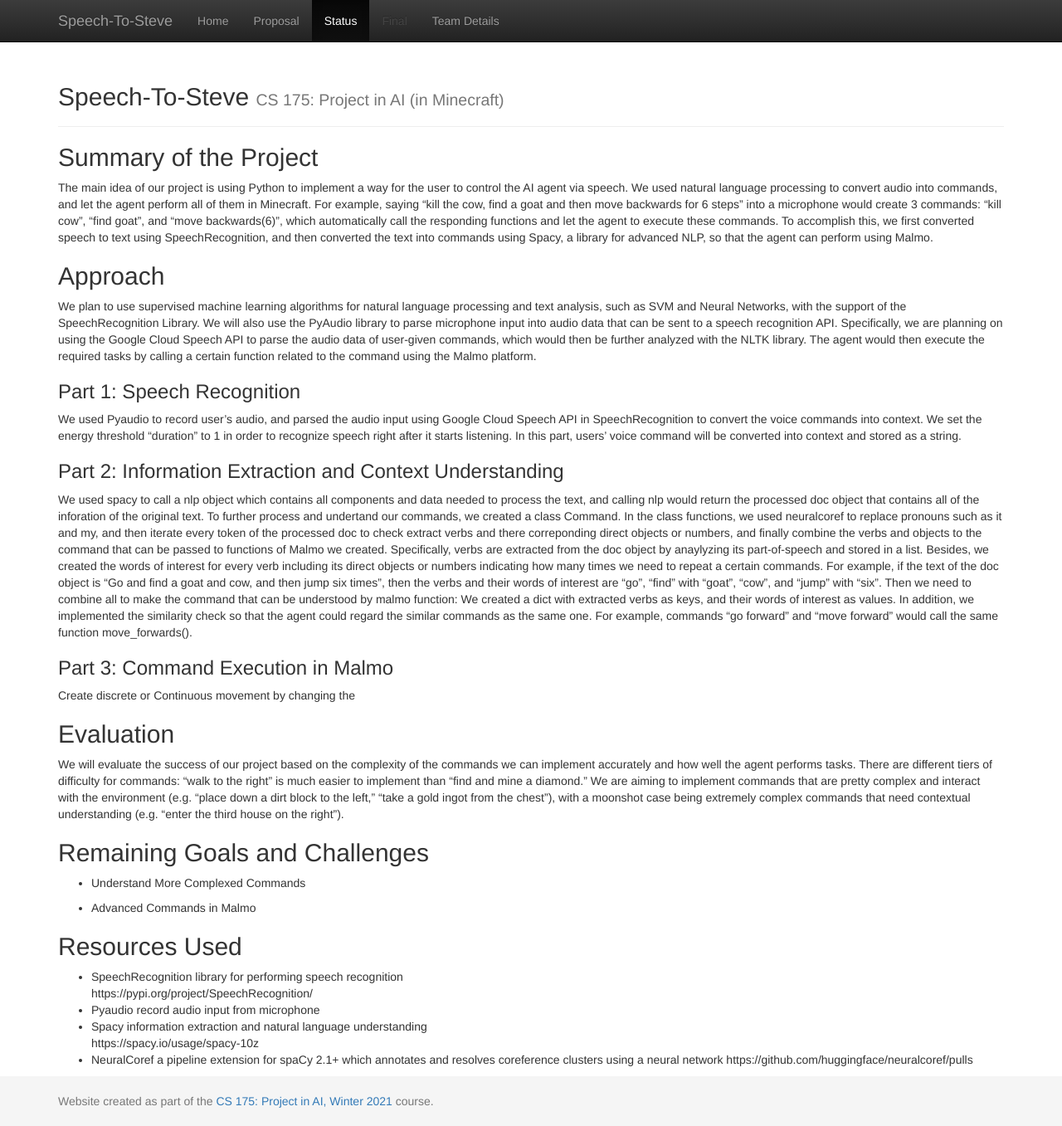
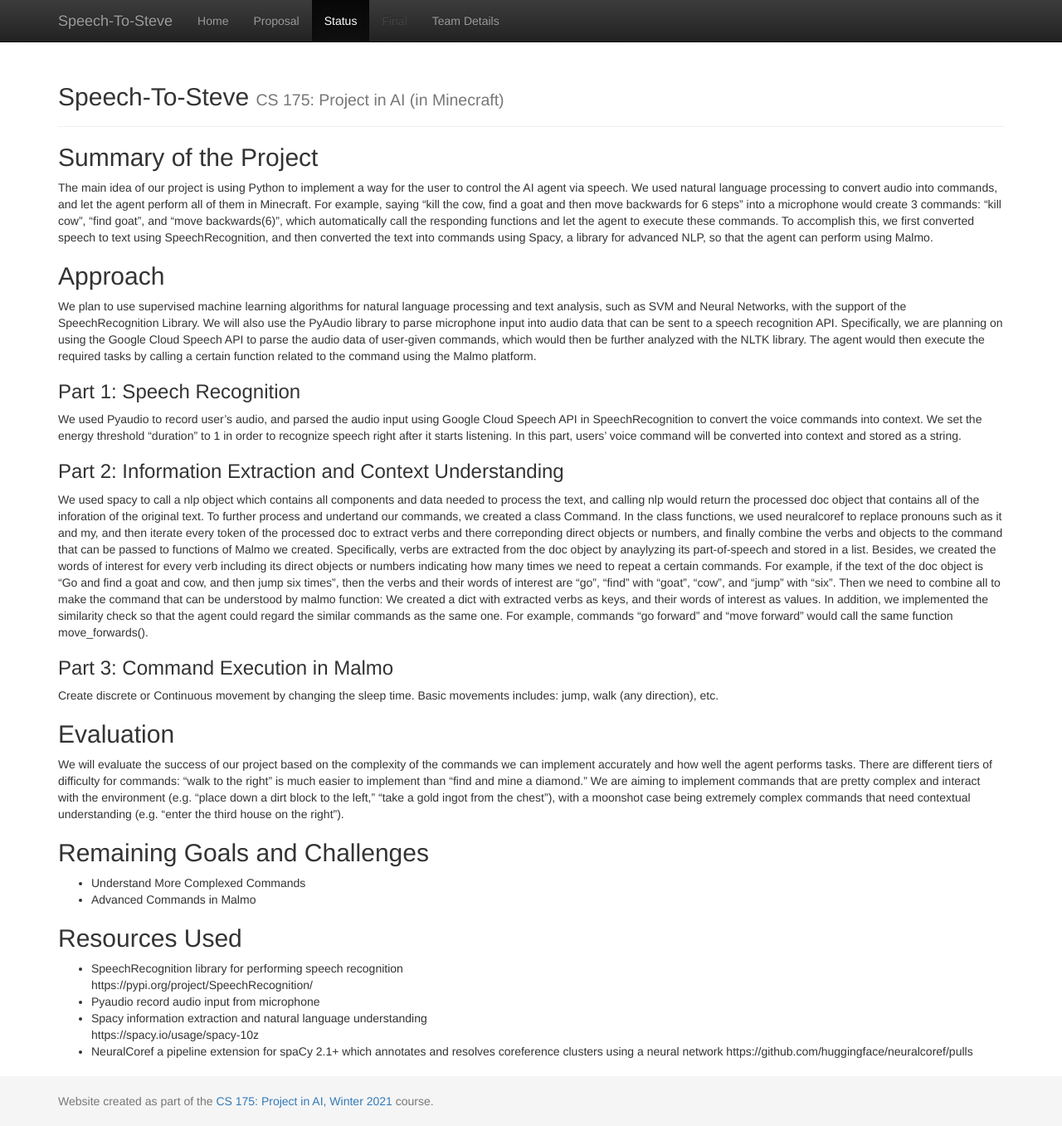
Before and after one commit to geeeeeeeeew/CS-175-Team-Direction-, a Jekyll site: the page built from docs/status.md, in a window 1280 px wide and 1357 px high. Shown: the whole window at 83% size. Built offline with Jekyll 4.4.1, drawn with Linux system fonts in a browser that asks for light colours.

Commit message:
Update status.md

```diff
--- a/docs/status.md
+++ b/docs/status.md
@@ -11,15 +11,16 @@
 ### Part 1: Speech Recognition
 We used Pyaudio to record user's audio, and parsed the audio input using Google Cloud Speech API in SpeechRecognition to convert the voice commands into context. We set the energy threshold "duration" to 1 in order to recognize speech right after it starts listening. In this part, users' voice command will be converted into context and stored as a string.
 ### Part 2: Information Extraction and Context Understanding
-We used spacy to call a nlp object which contains all components and data needed to process the text, and calling nlp would return the processed doc object that contains all of the inforation of the original text. To further process and undertand our commands, we created a class Command. In the class functions, we used neuralcoref to replace pronouns such as it and my, and then iterate every token of the processed doc to check extract verbs and there correponding direct objects or numbers, and finally combine the verbs and objects to the command that can be passed to functions of Malmo we created. Specifically, verbs are extracted from the doc object by anaylyzing its part-of-speech and stored in a list. Besides, we created the words of interest for every verb including its direct objects or numbers indicating how many times we need to repeat a certain commands. For example, if the text of the doc object is "Go and find a goat and cow, and then jump six times", then the verbs and their words of interest are "go", "find" with "goat", "cow", and "jump" with "six".  Then we need to combine all to make the command that can be understood by malmo function: We created a dict with extracted verbs as keys, and their words of interest as values. In addition, we implemented the similarity check so that the agent could regard the similar commands as the same one. For example, commands "go forward" and "move forward" would call the same function move_forwards().
+We used spacy to call a nlp object which contains all components and data needed to process the text, and calling nlp would return the processed doc object that contains all of the inforation of the original text.
+To further process and undertand our commands, we created a class Command. In the class functions, we used neuralcoref to replace pronouns such as it and my, and then iterate every token of the processed doc to extract verbs and there correponding direct objects or numbers, and finally combine the verbs and objects to the command that can be passed to functions of Malmo we created. Specifically, verbs are extracted from the doc object by anaylyzing its part-of-speech and stored in a list. Besides, we created the words of interest for every verb including its direct objects or numbers indicating how many times we need to repeat a certain commands. For example, if the text of the doc object is "Go and find a goat and cow, and then jump six times", then the verbs and their words of interest are "go", "find" with "goat", "cow", and "jump" with "six".
+Then we need to combine all to make the command that can be understood by malmo function: We created a dict with extracted verbs as keys, and their words of interest as values. In addition, we implemented the similarity check so that the agent could regard the similar commands as the same one. For example, commands "go forward" and "move forward" would call the same function move_forwards().
 ### Part 3: Command Execution in Malmo
-Create discrete or Continuous movement by changing the
+Create discrete or Continuous movement by changing the sleep time. Basic movements includes: jump, walk (any direction), etc.
 ## Evaluation
 We will evaluate the success of our project based on the complexity of the commands we can implement accurately and how well the agent performs tasks. There are different tiers of difficulty for commands: “walk to the right” is much easier to implement than “find and mine a diamond.” We are aiming to implement commands that are pretty complex and interact with the environment (e.g. “place down a dirt block to the left,” “take a gold ingot from the chest”), with a moonshot case being extremely complex commands that need contextual understanding (e.g. “enter the third house on the right”).
 
 ## Remaining Goals and Challenges
 - Understand More Complexed Commands
-
 - Advanced Commands in Malmo
 
 ## Resources Used
```
